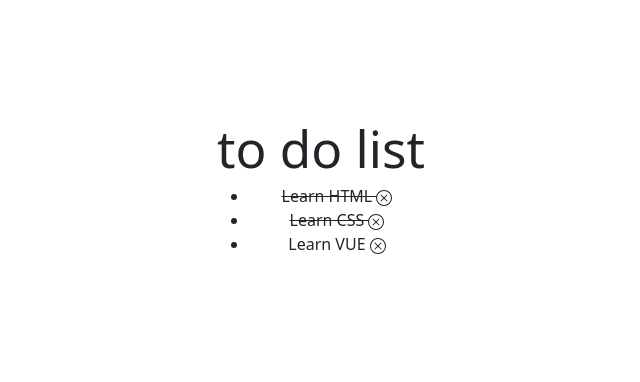
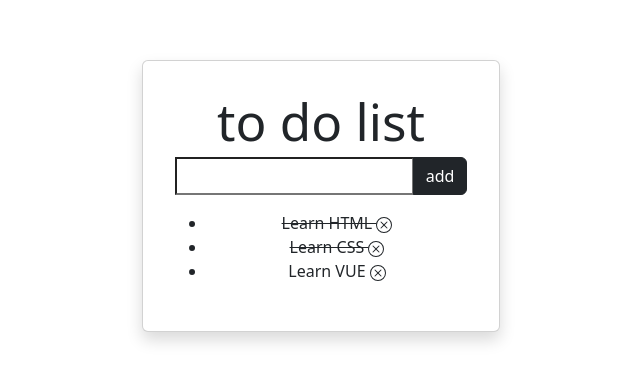
Before and after one commit to sarahelshark/vue-todolist, a Vue app: page / in a window 1280 px wide. Shown: the part 204-586 px from the top of the page, without its empty margins (319-959 px from the left). Built offline with nearby package versions, Linux system fonts and the light colour scheme.

Commit message:
feat add input

```diff
--- a/src/App.vue
+++ b/src/App.vue
@@ -30,7 +30,13 @@
 </script>
 
 <template>
-  <h1>to do list</h1>
+  <div class="card p-6 shadow">
+    <h1 class>to do list</h1>
+
+    <div class="input-group mb-3">
+       <input type="text">
+       <button class="btn btn-dark">add</button>
+    </div>
 
     <ul v-if="tasks.length > 0">
       <li v-for="(task, index) in tasks">
@@ -61,12 +67,10 @@
            {{ task.text }}
         </span>      text-decoration-line-through> la classe di bs5
 
-      -->
-    </li>
+      --></li>
     </ul>
-  <p v-else>
-    Sei stato bravissimo, vai a rilassarti ora! :D
-  </p>
+    <p v-else>niente da fare, buon relax! :D</p>
+  </div>
 </template>
 
 <style></style>
```
Also changed, not shown: 1 other file (tests, documents, lock files or other folders). Lines whose indentation alone changed are shown as unchanged.
